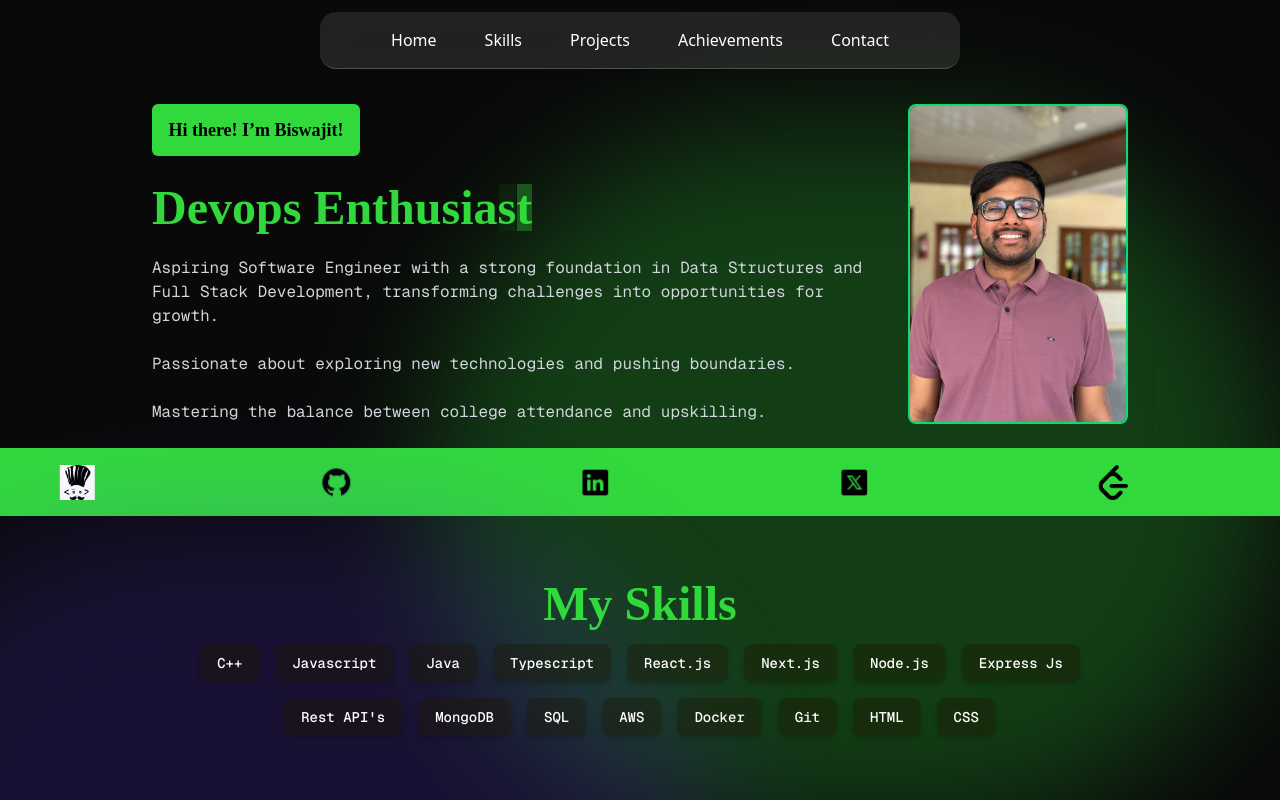
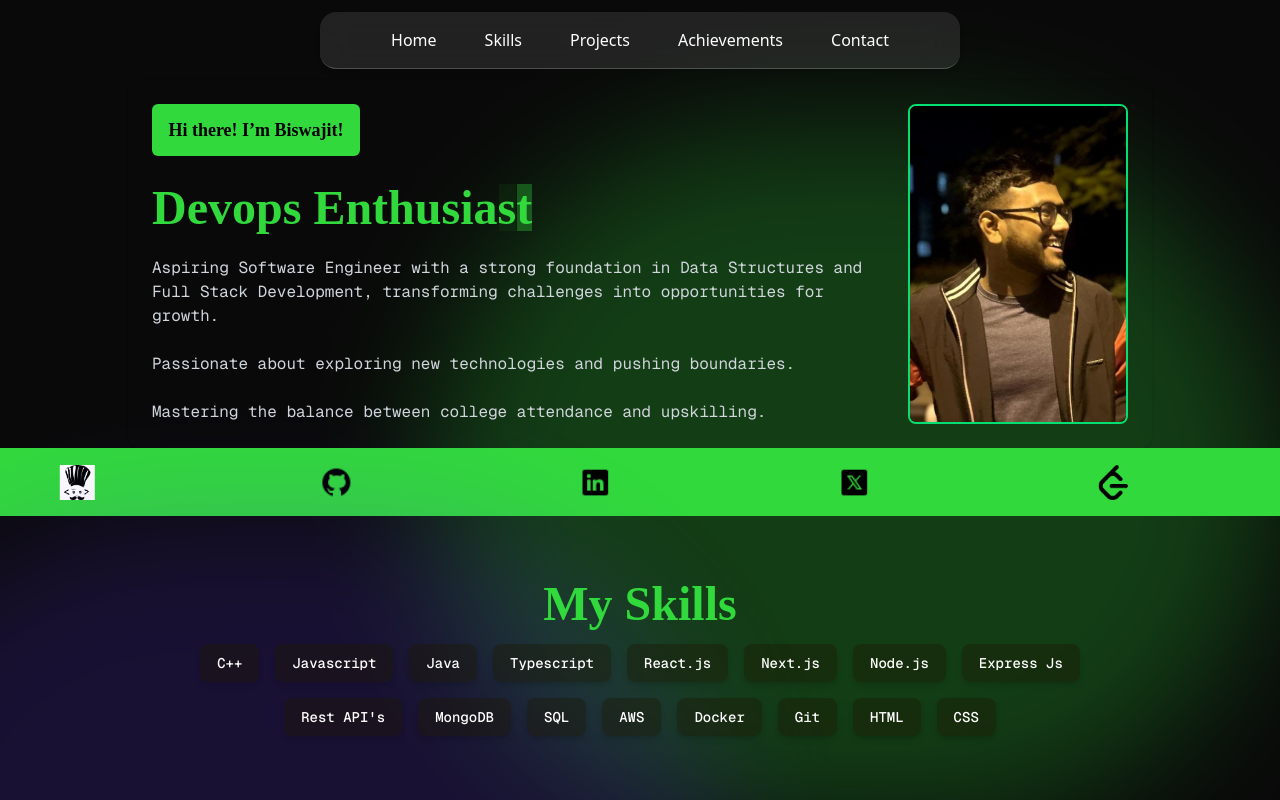
Before and after one commit to biswajitkabi/Portfolio-Website, a Next.js app: page / in a window 1280 px wide. Shown: the top 800 px of the page. Built offline with nearby package versions, Linux system fonts and the light colour scheme; a web font is replaced by a local one.

Commit message:
add profile summary

```diff
--- a/src/components/custom/Profile.tsx
+++ b/src/components/custom/Profile.tsx
@@ -102,7 +102,7 @@ export default function ProfileCard() {
         transition={{ type: "tween", duration:0.8 }}
         className="relative w-44 h-52 md:w-72 md:h-80 md:justify-self-center rounded-lg overflow-hidden border-2  border-green-400">
           <Image
-            src="/biswa-profile.jpg" // Change this to the actual image path
+            src="/profile2.jpg" // Change this to the actual image path
             alt="Profile Picture"
             layout="fill"
             objectFit="cover"
```
Also changed, not shown: public/profile.jpg.
